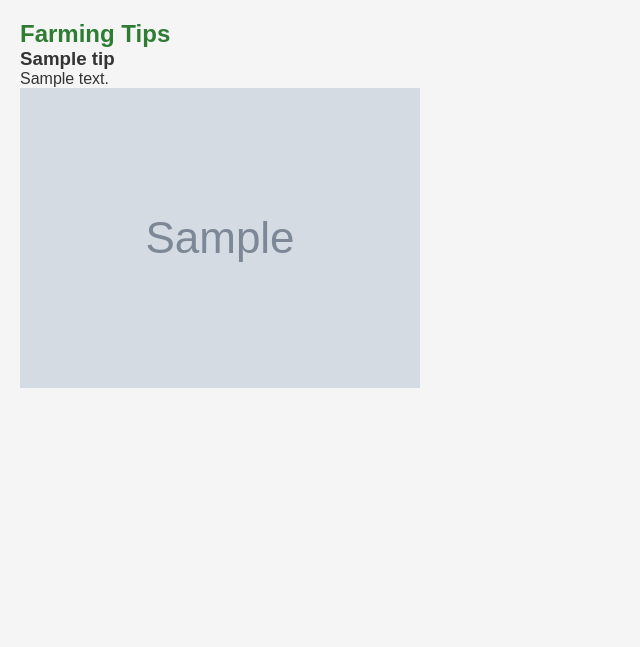
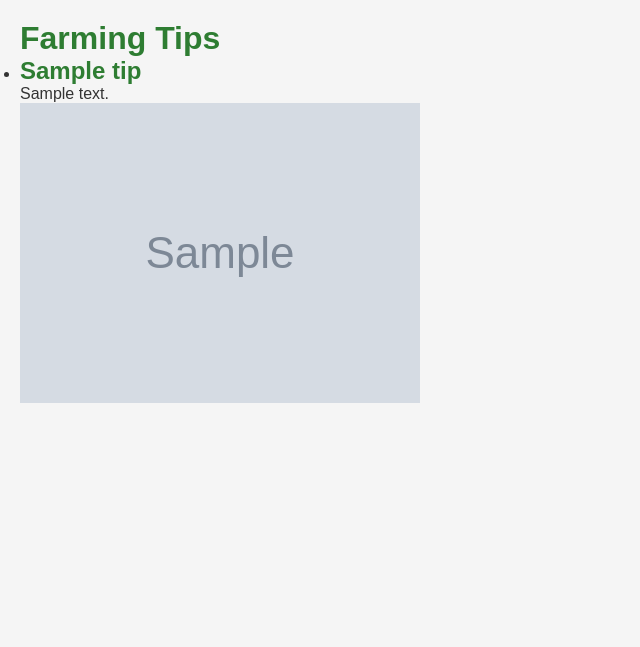
Before and after one commit to MSHERIFF2/AgriSmart, a Python web app: template app/templates/farming_tips.html in a window 1280 px wide. Shown: the part 38-685 px from the top of the page, without its empty margins (0-640 px from the left). Run offline with Jinja, Linux system fonts and the light colour scheme; the template is opened without the code that fills it: most values are stand-ins (such as "Sample title", 1, 10 or a date in 2020); grey boxes marked "Sample" are stand-in pictures.

Commit message:
Update farming_tips.html

```diff
--- a/app/templates/farming_tips.html
+++ b/app/templates/farming_tips.html
@@ -1,20 +1,19 @@
+<!-- templates/farming_tips.html -->
 {% extends 'base.html' %}
 
-{% block title %}AgriSmart - Farming Tips{% endblock %}
+{% block title %}Farming Tips | AgriSmart{% endblock %}
 
 {% block content %}
-<section class="farming-tips">
-    <h2>Farming Tips</h2>
-    <div class="tips-container">
-        {% for tip in farming_tips %}
-        <div class="tip">
-            <h3>{{ tip.title }}</h3>
-            <p>{{ tip.content }}</p>
-            {% if tip.image_url %}
+<h1>Farming Tips</h1>
+<ul>
+    {% for tip in tips %}
+    <li>
+        <h2>{{ tip.title }}</h2>
+        <p>{{ tip.content }}</p>
+        {% if tip.image_url %}
             <img src="{{ tip.image_url }}" alt="{{ tip.title }}">
-            {% endif %}
-        </div>
-        {% endfor %}
-    </div>
-</section>
+        {% endif %}
+    </li>
+    {% endfor %}
+</ul>
 {% endblock %}
```
